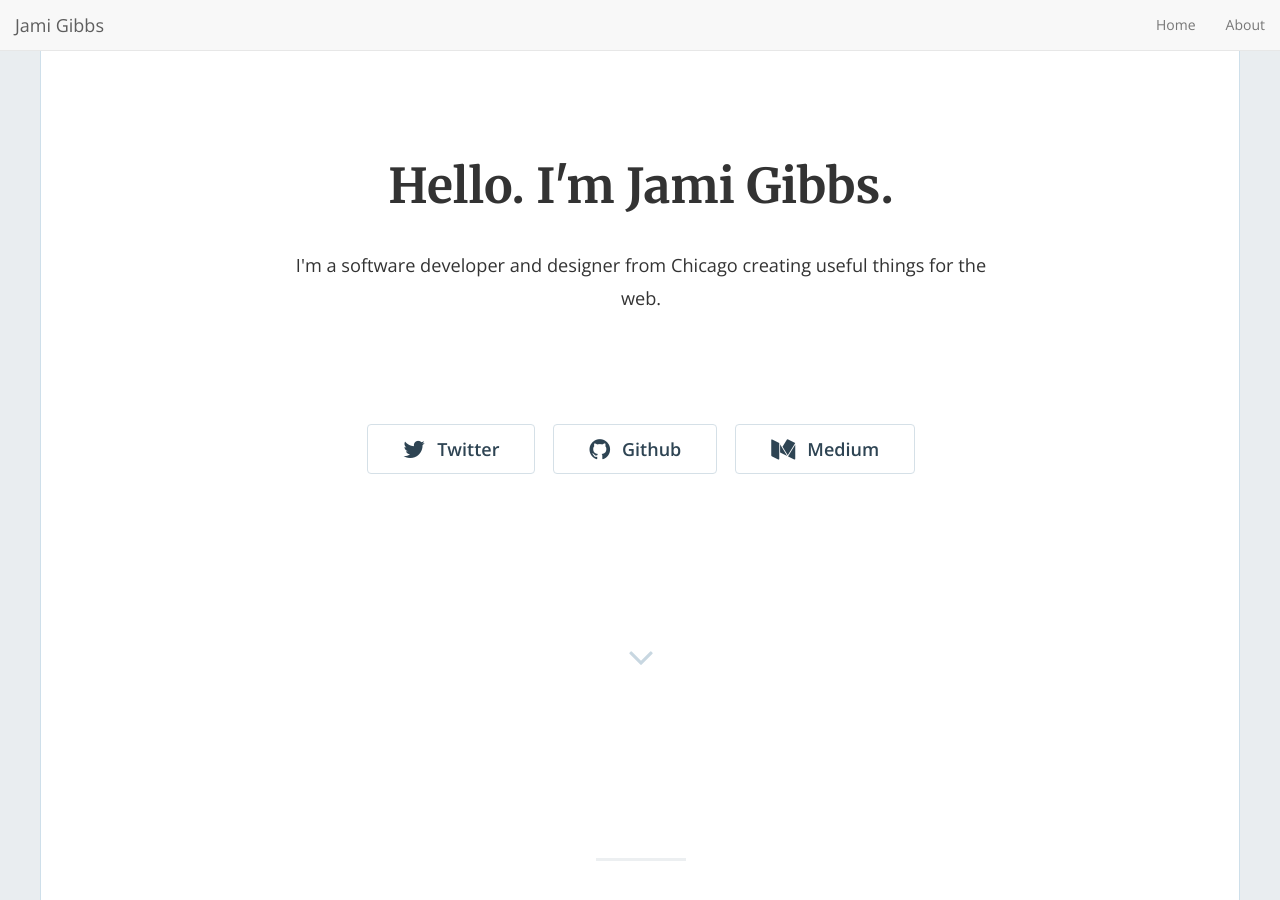
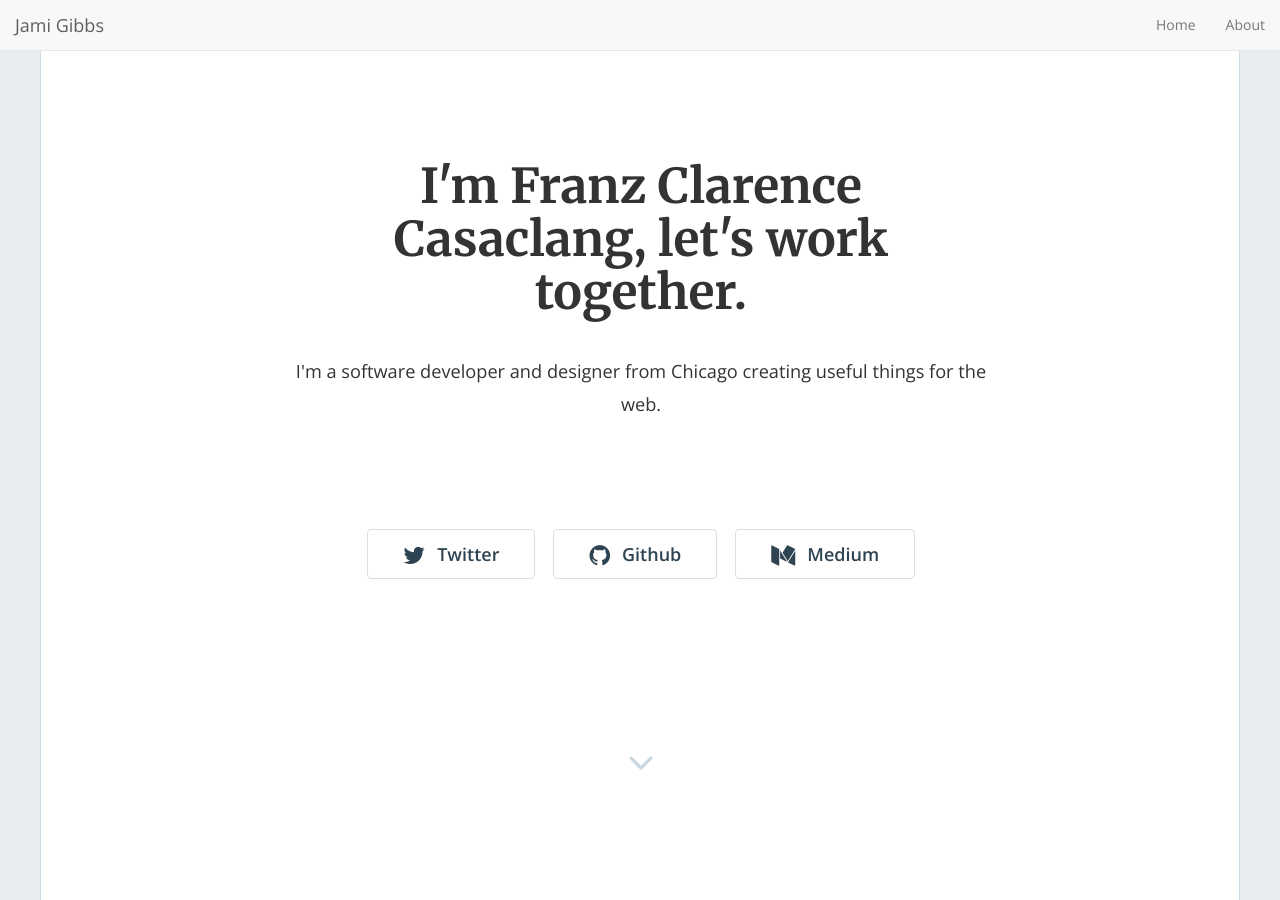
Before and after one commit to fcasaclang/professional-summary-2, a Jekyll site: the page built from index.html, in a window 1280 px wide and 900 px high. Built offline with Jekyll 4.4.1, drawn with Linux system fonts in a browser that asks for light colours; nearby versions of some CDN libraries; the list of posts is cut into pages by our own code.

Commit message:
Update _config.yml

```diff
--- a/_config.yml
+++ b/_config.yml
@@ -13,7 +13,7 @@
 # you will see them accessed via {{ site.title }}, {{ site.email }}, and so on.
 # You can create any custom variable you would like, and they will be accessible
 # in the templates via {{ site.myvariable }}.
-title: "Hello. I'm Jami Gibbs."
+title: "I'm Franz Clarence Casaclang, let's work together."
 email: 'jami0821@gmail.com'
 description: "I'm a software developer and designer from Chicago creating useful things for the web."
 baseurl: "" # the subpath of your site, e.g. /blog
```
